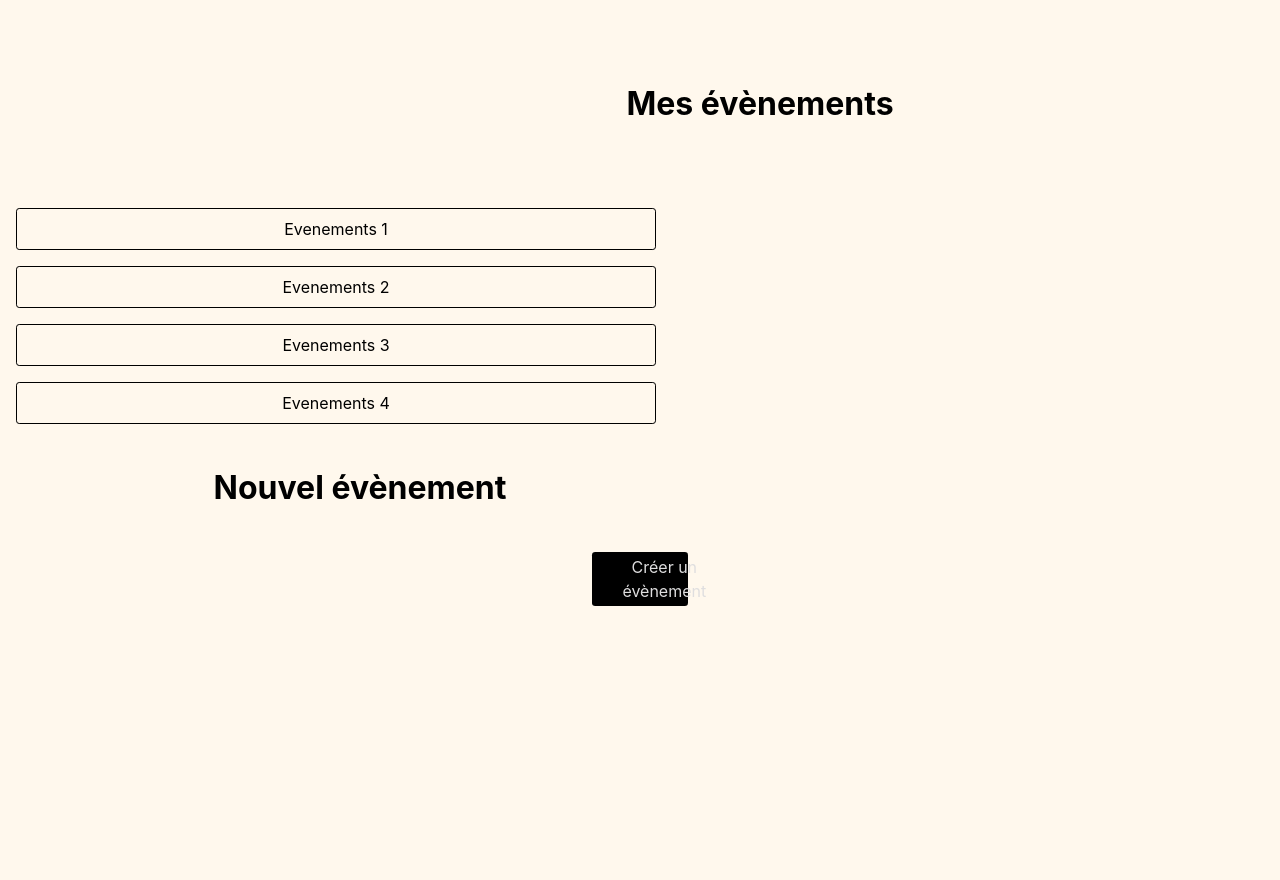
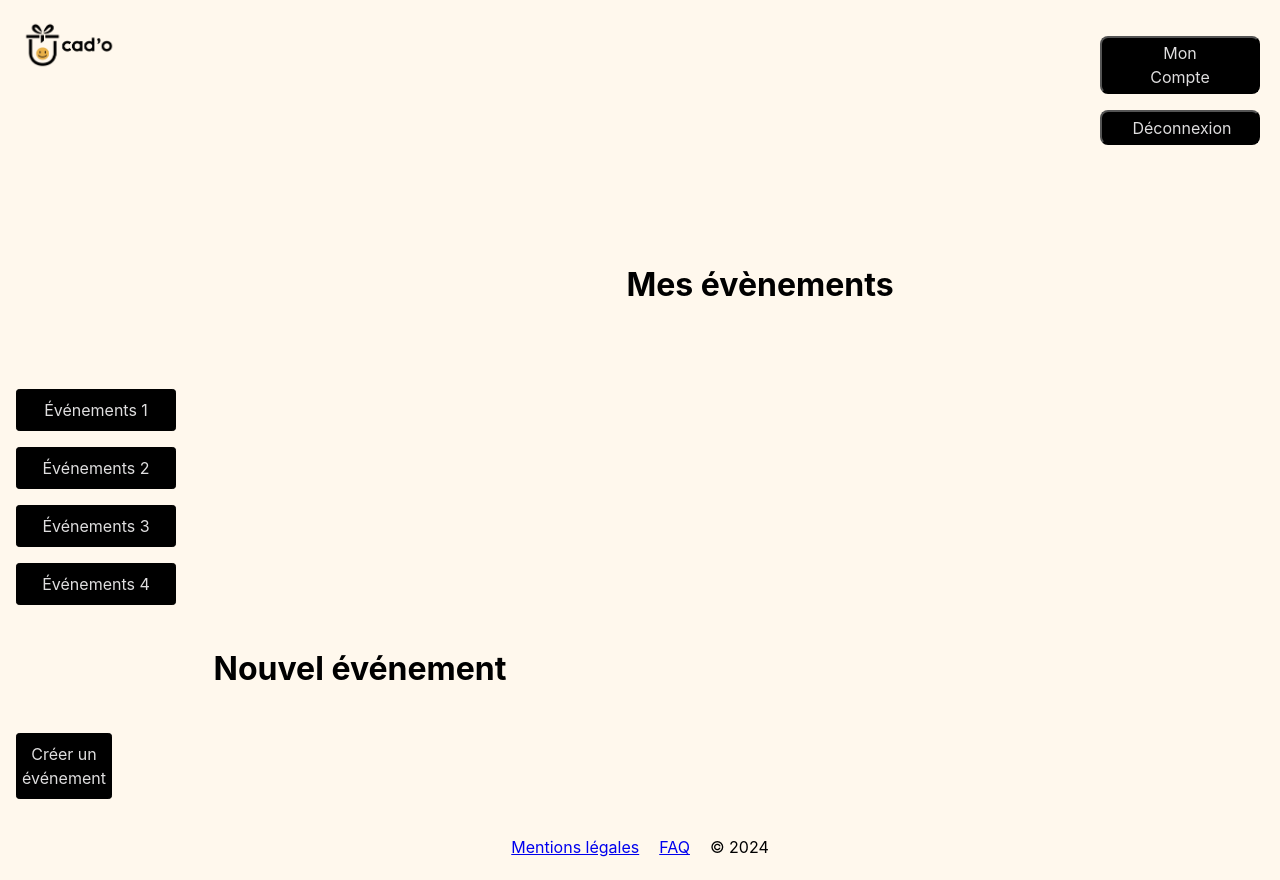
Before and after one commit to yanis-lannabi/cado-front, a React (Vite) app: page /mes-evenements in a window 1280 px wide. Built offline with nearby package versions, Linux system fonts and the light colour scheme.

Commit message:
feat: :construction: MyEvents WIP

```diff
--- a/src/components/Pages/MyEvents/MyEvents.scss
+++ b/src/components/Pages/MyEvents/MyEvents.scss
@@ -6,6 +6,7 @@
 
 h2 {
   margin: 2.5rem;
+  text-align: center;
 }
 
 .Website__Title {
@@ -28,7 +29,17 @@ h2 {
   border: none;
 }
 
-p {
+// p {
+//   margin: 1rem;
+//   border: solid black 0.3px;
+//   display: flex;
+//   justify-content: center;
+//   align-items: center;
+//   padding: 0.5rem;
+//   border-radius: 0.2rem;
+// }
+
+.MyEvent > button {
   margin: 1rem;
   border: solid black 0.3px;
   display: flex;
--- a/src/components/Pages/MyEvents/MyEvents.tsx
+++ b/src/components/Pages/MyEvents/MyEvents.tsx
@@ -1,24 +1,48 @@
 import './MyEvents.scss';
-// import Header from '../../Elements/Header/Header';
-// import Footer from '../../Elements/Footer/Footer';
+import React, { useState } from 'react';
+import Header from '../../Elements/Header/Header';
+import Footer from '../../Elements/Footer/Footer';
 
 function MyEvent() {
+  const [selectedEvent, setSelectedEvent] = useState(null);
+
+  const handleEventClick = (event) => {
+    setSelectedEvent(event);
+  };
+
   return (
     <div className="WebsiteName">
+      <Header />
       <header className="Website__Title">
         <h1>Mes évènements</h1>
       </header>
       <div className="MyEvent">
-        <p>Evenements 1</p>
-        <p>Evenements 2</p>
-        <p>Evenements 3</p>
-        <p>Evenements 4</p>
+        <button type="button" onClick={() => handleEventClick('Événement 1')}>
+          Événements 1
+        </button>
+        <button type="button" onClick={() => handleEventClick('Événement 2')}>
+          Événements 2
+        </button>
+        <button type="button" onClick={() => handleEventClick('Événement 3')}>
+          Événements 3
+        </button>
+        <button type="button" onClick={() => handleEventClick('Événement 4')}>
+          Événements 4
+        </button>
 
-        <h2>Nouvel évènement</h2>
+        {selectedEvent && (
+          <div>
+            <h2>{selectedEvent}</h2>
+            <p>Détails de l&apos;événement...</p>
+          </div>
+        )}
+
+        <h2>Nouvel événement</h2>
         <button className="MyEvent__confirmation" type="submit">
-          Créer un évènement
+          Créer un événement
         </button>
       </div>
+      <Footer />
     </div>
   );
 }
```
